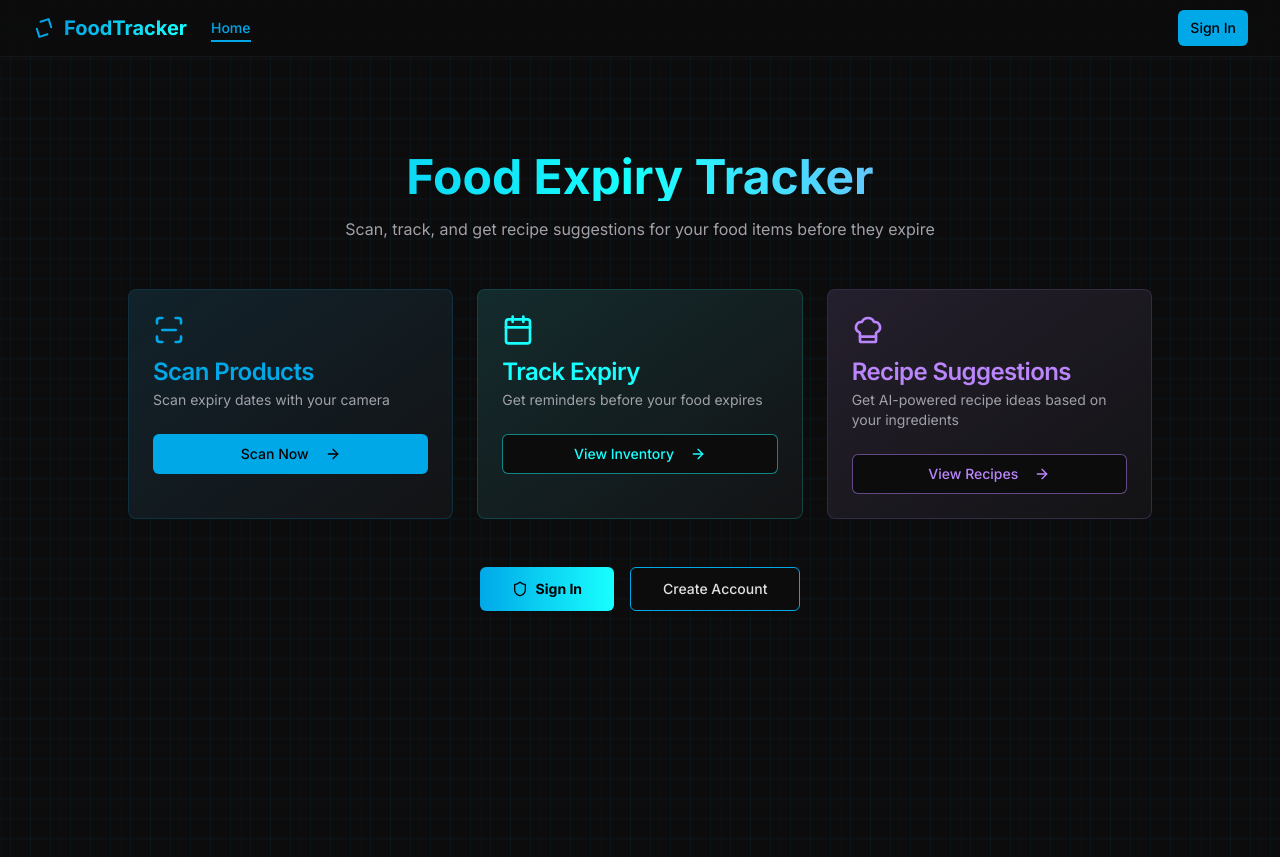
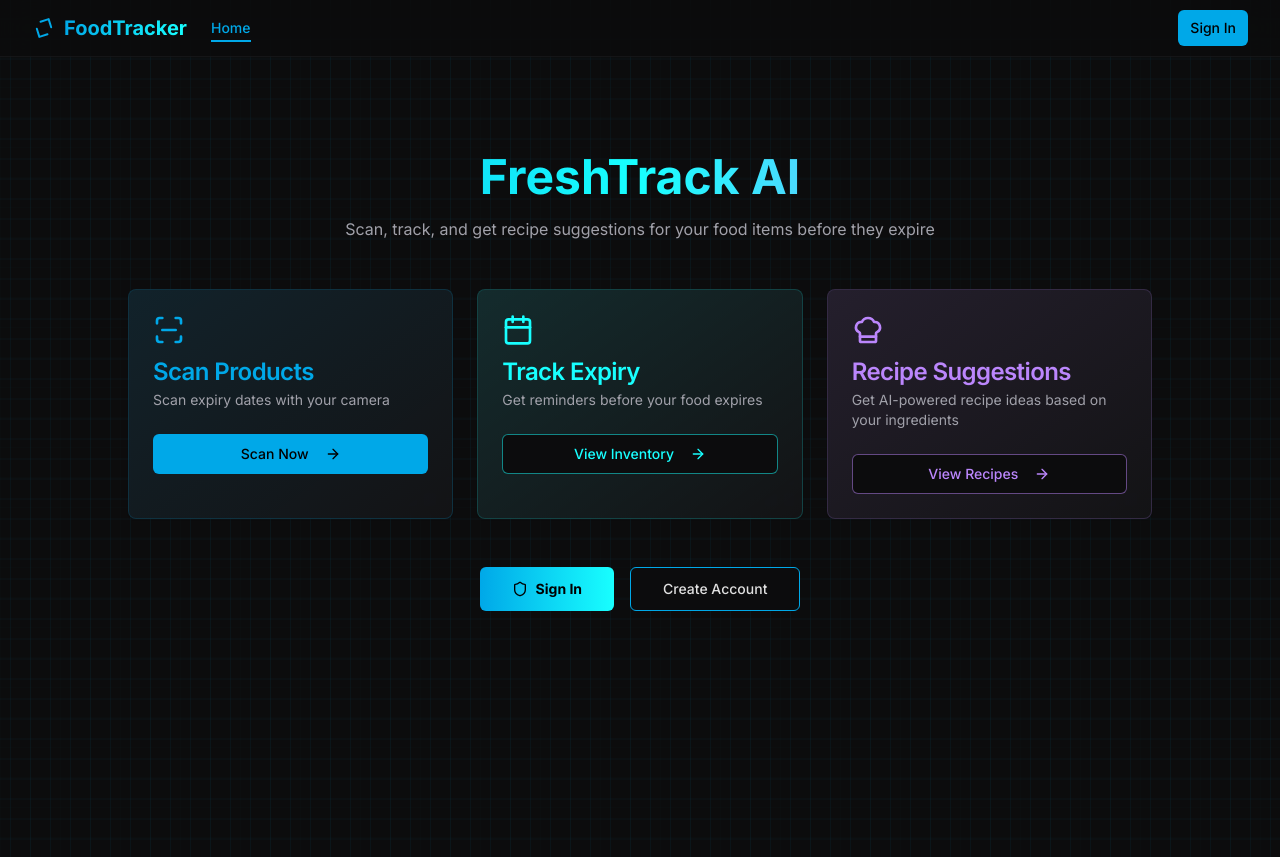
Before and after one commit to Aakansh-tandon/hackaccino3.0project, a Next.js app: page / in a window 1280 px wide. Built offline with nearby package versions, Linux system fonts and the light colour scheme.

Commit message:
Name change

```diff
--- a/app/page.tsx
+++ b/app/page.tsx
@@ -31,7 +31,7 @@ export default function Home() {
       <div className="max-w-5xl w-full z-10">
         <motion.div initial={{ opacity: 0, y: 20 }} animate={{ opacity: 1, y: 0 }} transition={{ duration: 0.8 }}>
           <h1 className="text-5xl font-bold text-center mb-4 bg-gradient-to-r from-coder-primary via-coder-accent to-coder-secondary bg-clip-text text-transparent animate-text-shimmer">
-            Food Expiry Tracker
+            FreshTrack AI
           </h1>
           <p className="text-center text-muted-foreground mb-12 max-w-2xl mx-auto">
             Scan, track, and get recipe suggestions for your food items before they expire
```
